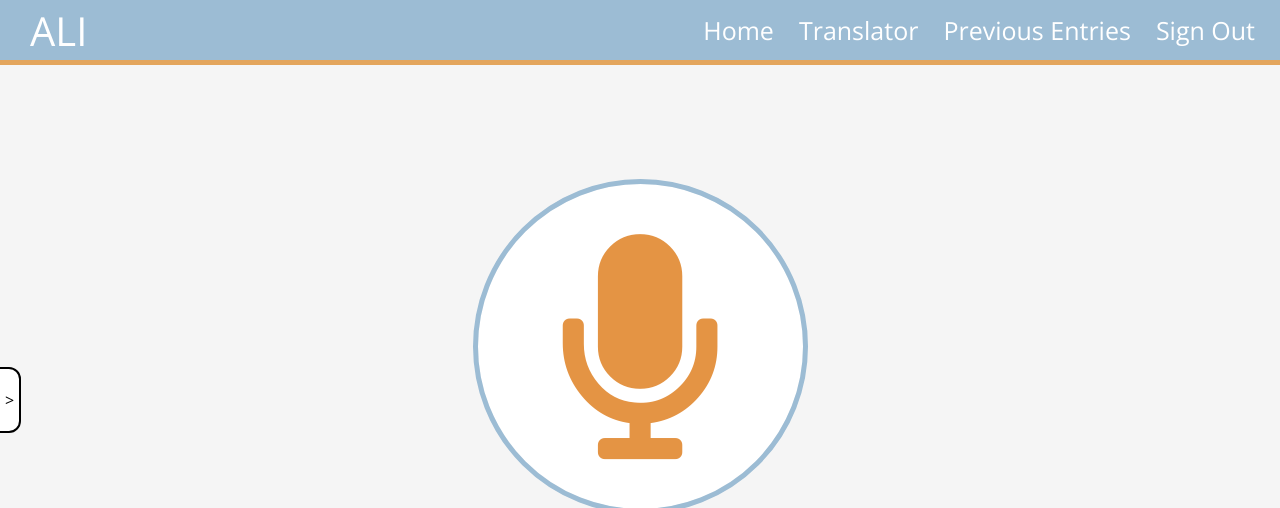
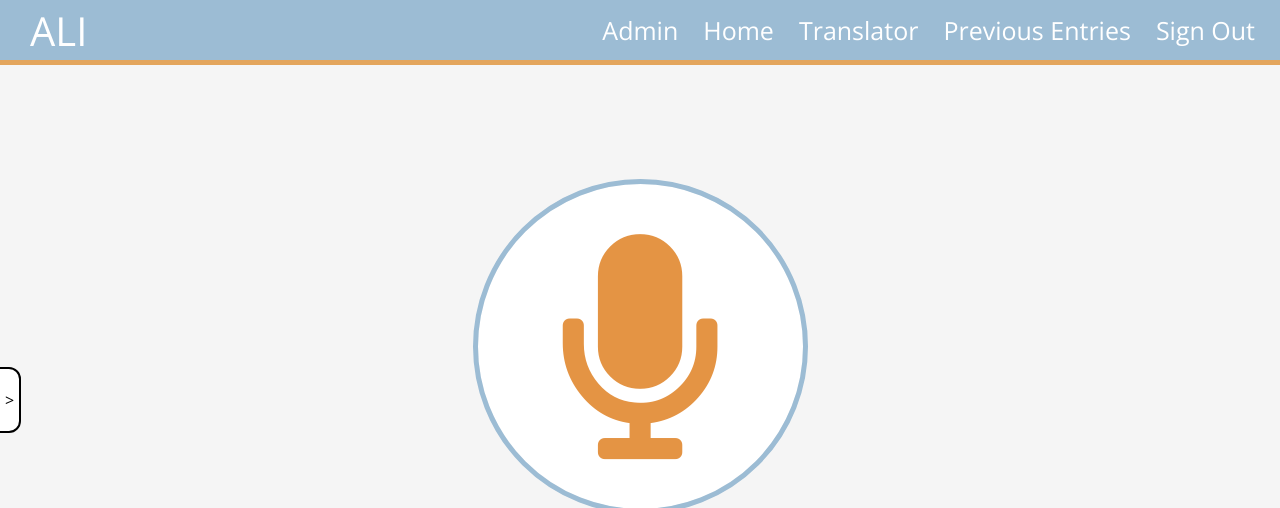
Before and after one commit to MatthewSherlin/Autonomous-Language-Interpreter, a Flask app: page /home in a window 1280 px wide. Shown: the top 508 px of the page. Run offline with Flask 2, Linux system fonts and the light colour scheme; the visitor is signed in with stand-in values (Sample User, id 1).

Commit message:
updated homepage

```diff
--- a/templates/home.html
+++ b/templates/home.html
@@ -25,6 +25,9 @@
     ALI
    </div>
    <ul>
+    {% if isAdmin == True %}
+    <li><a href="/admin">Admin</a></li>
+    {%endif%}
     <li>
      <a href="/home">
       Home
@@ -76,6 +79,9 @@
     <i class="fas fa-times link-close">
     </i>
    </div>
+   {% if isAdmin %}
+   <div class="link"><a href="/admin">Admin<i class="fas fa-chevron-right"></a></i></div>
+   {%endif%}
    <div class="link">
     <a href="/home">
      Home
```
